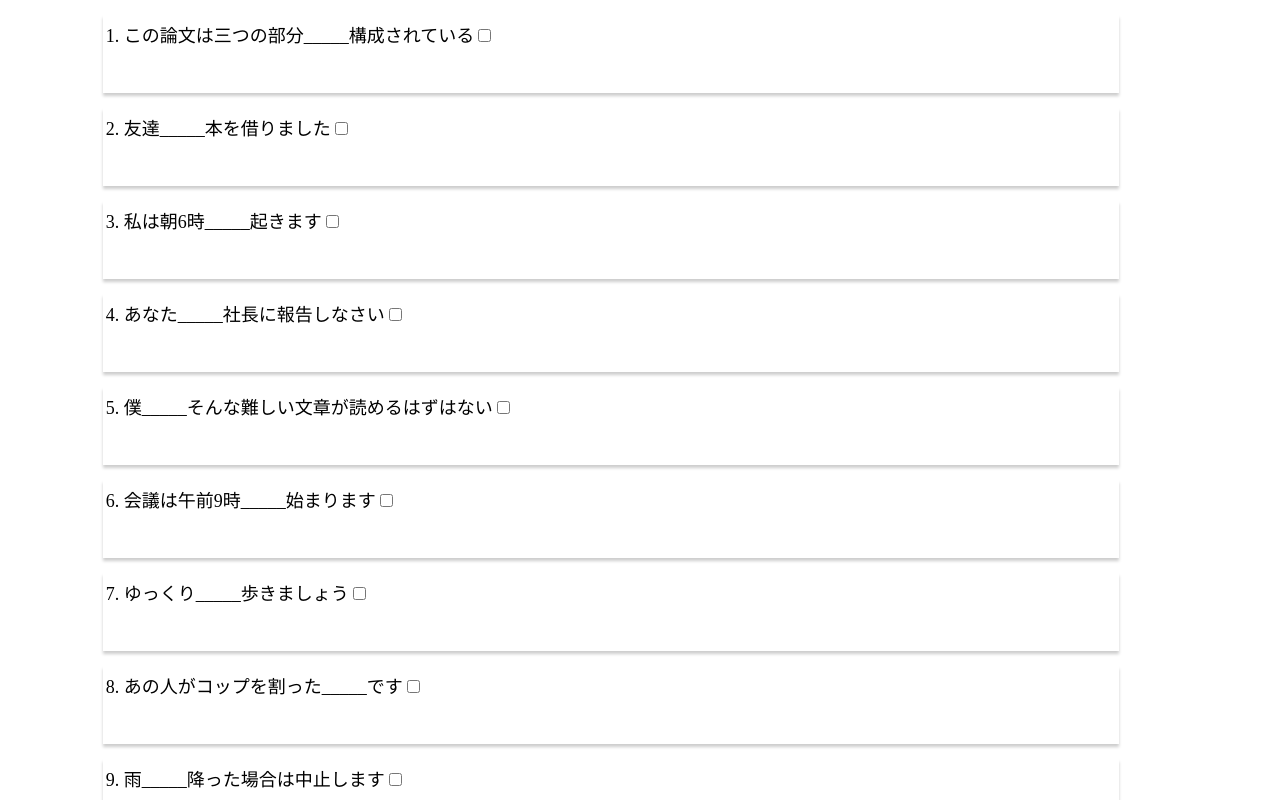
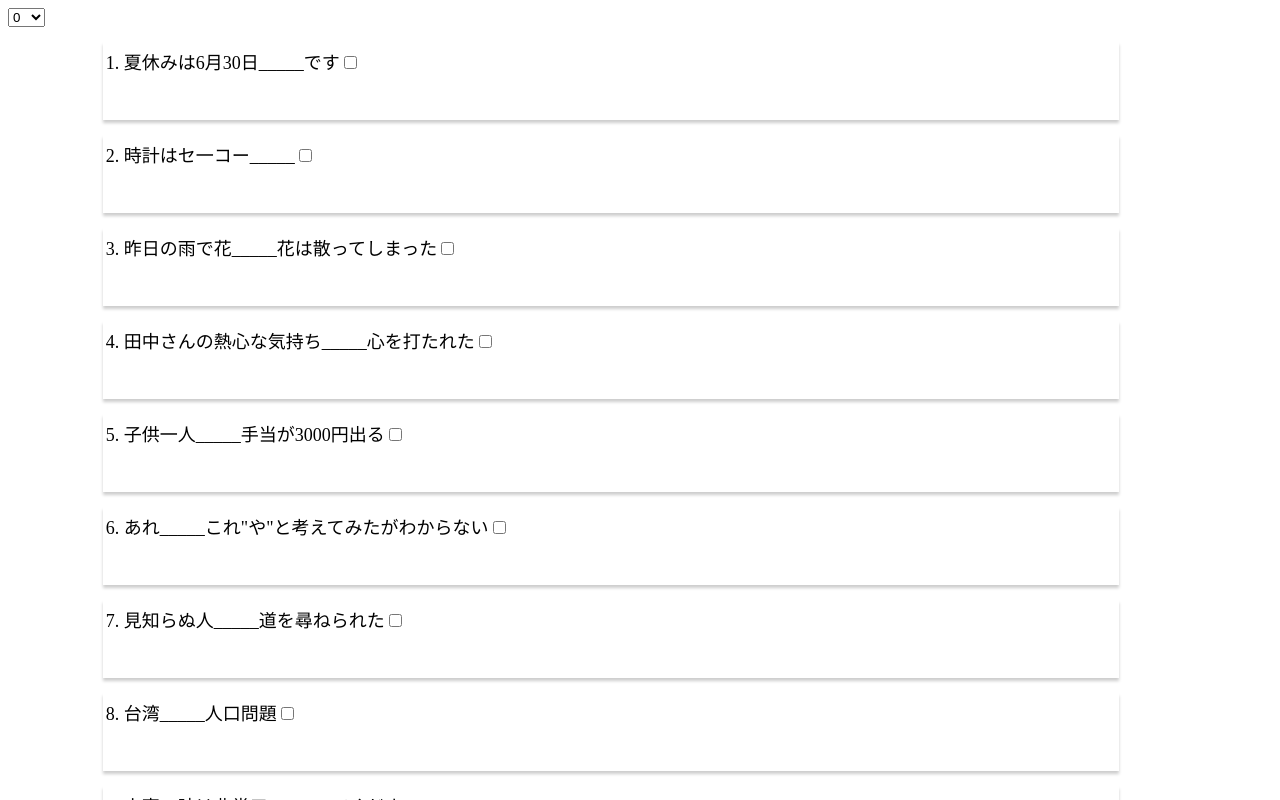
Before and after one commit to BruceTseng/jyoshi, an Angular app: page / in a window 1280 px wide. Shown: the top 800 px of the page. Built offline with nearby package versions, Linux system fonts and the light colour scheme.

Commit message:
number of questions

```diff
--- a/src/app/app.component.html
+++ b/src/app/app.component.html
@@ -1,4 +1,8 @@
 <!--The content below is only a placeholder and can be replaced.-->
+<select (change)="updateWorkout($event.target)">
+  <option *ngFor="let option of workouts" [value]="option" >{{option}}</option>
+</select>
+
 <div id="container" style="line-height: 36px; font-size:18px">
   <span *ngFor="let item of questions; let i = index" [attr.data-index]="i">
     <div id="textSection">
--- a/src/app/app.component.ts
+++ b/src/app/app.component.ts
@@ -8,15 +8,18 @@ import { Component } from "@angular/core";
 export class AppComponent {
   title = "app";
 
-  questions=[];
-  allQuestions=[];
-  reviews=[];
+  questions = [];
+  allQuestions = [];
+  reviews = [];
   showAnswer = false;
+  workouts = ["0", "40", "60"];
+  questionNum = 0;
 
   constructor() {
-
     this.readFile();
   }
+
+
   readFile() {
     this.questions = [];
     this.allQuestions = [];
@@ -37,29 +40,35 @@ export class AppComponent {
   intoArray(lines) {
     // splitting all text data into array "\n" is splitting data from each new line
     //and saving each new line as each element*
-    var self = this;
+
     var lineArr = lines.split("\n");
     var str = "";
 
     var arr = [];
 
+    this.generateQuestion(lineArr);
+  }
+
+  generateQuestion(lineArr) {
+    var self = this;
     lineArr.forEach(element => {
-
       if (element === "") return;
       var anwser = self.extractText(element);
-      var q = {}
+      var q = {};
       q["question"] = element.replace('"' + anwser + '"', "_____");
       q["answer"] = anwser;
       q["ori"] = element;
       q["show"] = false;
       q["mark"] = false;
-      self.allQuestions.push(q)
+      self.allQuestions.push(q);
       console.log(element + " ");
     });
     self.shuffle(self.allQuestions);
 
-    //console.log(JSON.stringify(self.allQuestions));
-    for (var i = 0; i < 50; i++) {
+    if (self.questionNum ==0) {
+      self.questionNum = self.allQuestions.length;
+    }
+    for (var i = 0; i < self.questionNum; i++) {
       //var obj = self.randomItem(self.allQuestions);
       var obj = self.allQuestions[i];
       self.questions.push(obj);
@@ -95,12 +104,14 @@ export class AppComponent {
 
   retry() {
     var obj = Object.create(this.reviews);
-    this.questions=obj;
+    this.questions = obj;
     this.reviews = [];
   }
 
   shuffle(arra1) {
-    var ctr = arra1.length, temp, index;
+    var ctr = arra1.length,
+      temp,
+      index;
 
     // While there are elements in the array
     while (ctr > 0) {
@@ -140,4 +151,10 @@ export class AppComponent {
   mouseLeave(obj) {
     //obj["show"] = false;
   }
+
+  updateWorkout(target: HTMLSelectElement):void {
+    console.log(target.value);
+    this.questionNum = Number(target.value);
+    this.readFile();
   }
+}
```
Also changed, not shown: 5 other files (tests, documents, lock files or other folders). Lines whose indentation alone changed are shown as unchanged.
